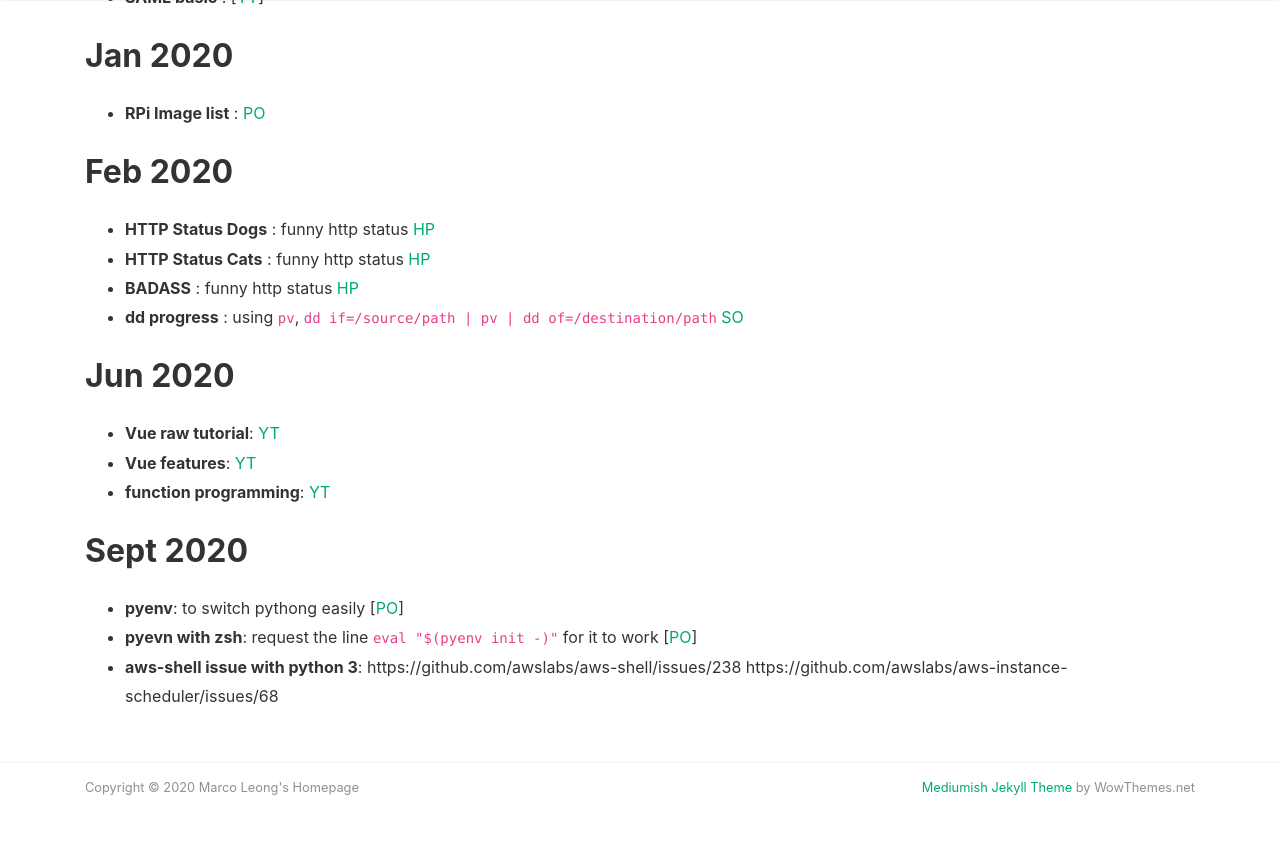
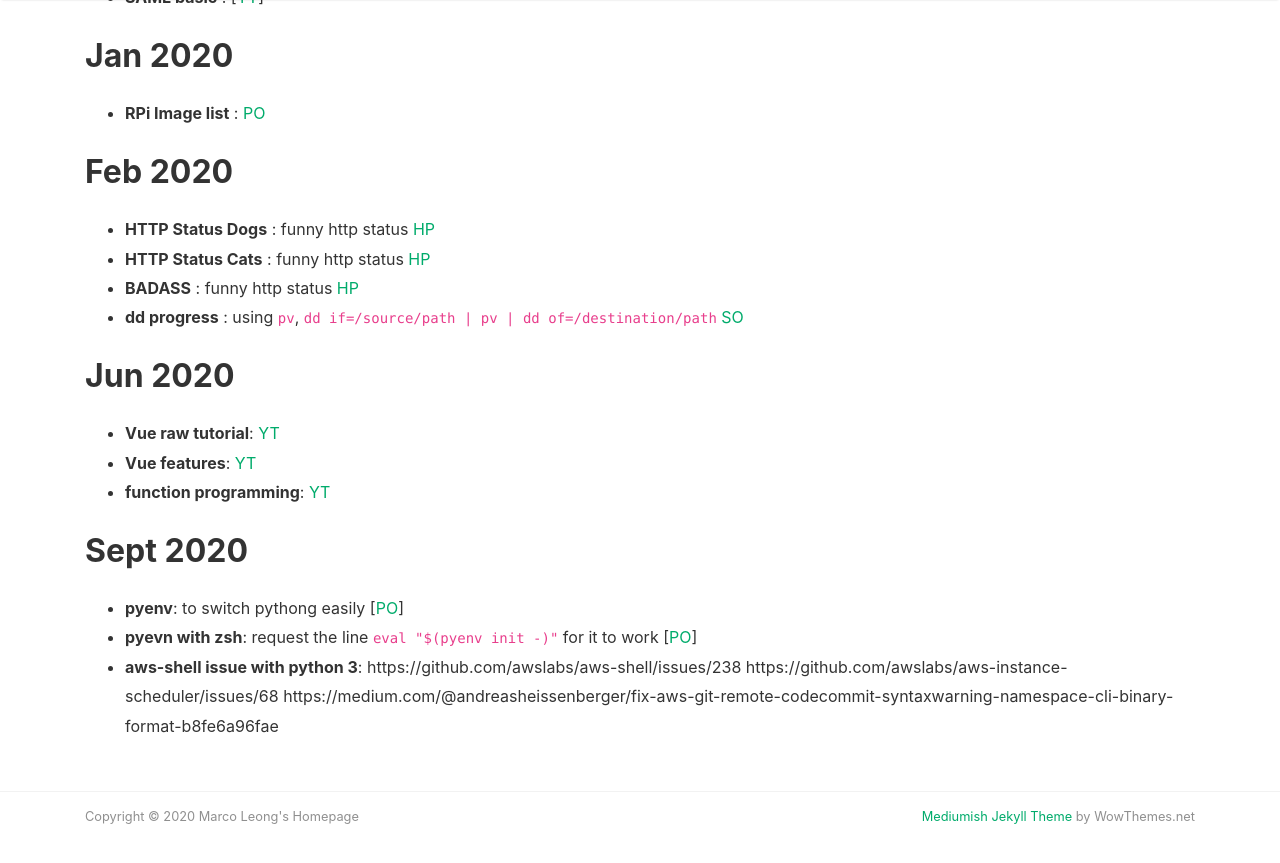
Before and after one commit to MarcoLeongDev/MarcoLeongDev.github.io, a Jekyll site: the page built from journey.md, in a window 1280 px wide and 900 px high, scrolled down 4716 px. Shown: the top 863 px of the window. Built offline with Jekyll 4.4.1, drawn with Linux system fonts in a browser that asks for light colours; nearby versions of some CDN libraries; our own code applies the rules of GitHub Pages for plain Markdown files; some of the changed lines change nothing that is shown.

Commit message:
Update journey.md

```diff
--- a/journey.md
+++ b/journey.md
@@ -147,8 +147,7 @@ https://docs.aws.amazon.com/AWSEC2/latest/UserGuide/SSL-on-amazon-linux-2.html
 ## Sept 2020
 - **pyenv**: to switch pythong easily [[PO](https://realpython.com/intro-to-pyenv/)]
 - **pyevn with zsh**: request the line `eval "$(pyenv init -)"` for it to work [[PO](https://github.com/pyenv/pyenv/issues/896)]
-- **aws-shell issue with python 3**: https://github.com/awslabs/aws-shell/issues/238 https://github.com/awslabs/aws-instance-scheduler/issues/68
-
+- **aws-shell issue with python 3**: https://github.com/awslabs/aws-shell/issues/238 https://github.com/awslabs/aws-instance-scheduler/issues/68 https://medium.com/@andreasheissenberger/fix-aws-git-remote-codecommit-syntaxwarning-namespace-cli-binary-format-b8fe6a96fae
 
 
 
```
